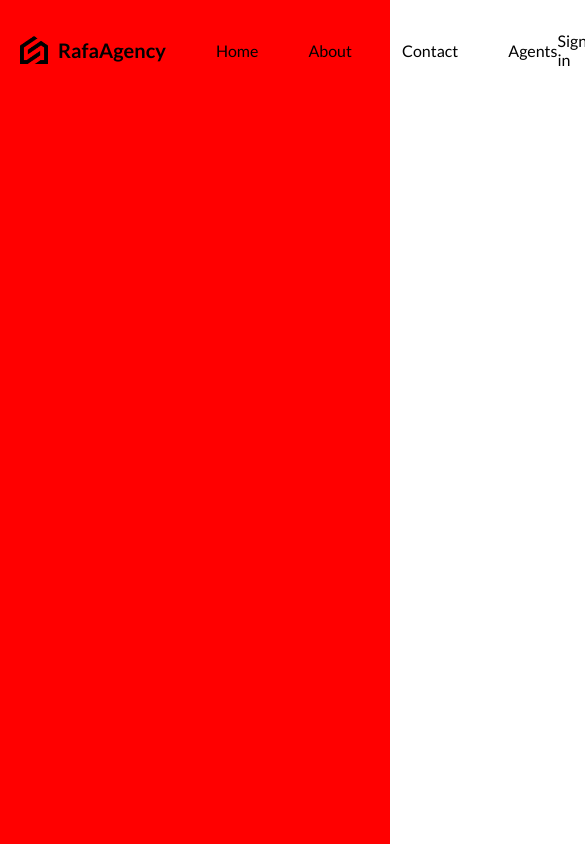
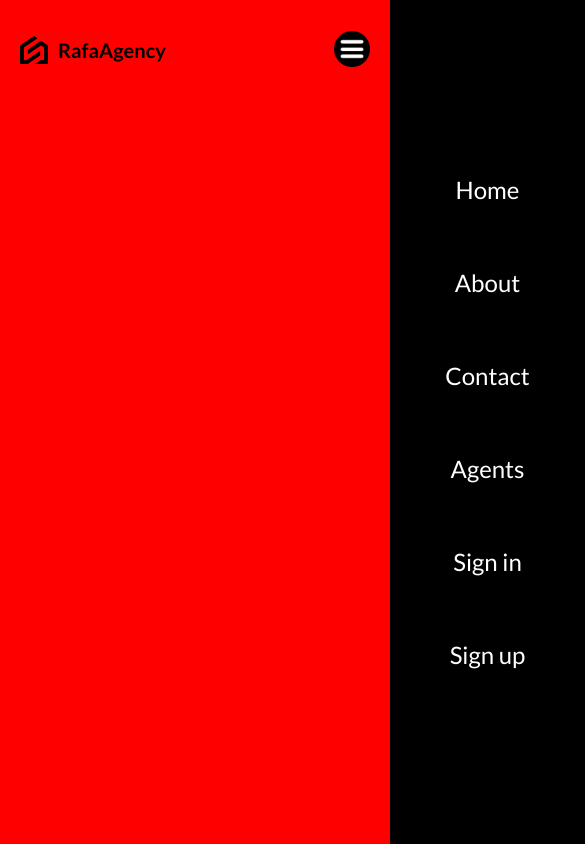
Before and after one commit to Rauf-pro/agency_app, a React (Vite) app in the folder client/: page /1 in a window 390 px wide. Shown: the top 844 px of the page, 585 px wide, since content can reach past the window. Built offline with nearby package versions, Linux system fonts and the light colour scheme.

Commit message:
add: responsive navbar menu

```diff
--- a/client/src/components/navbar.scss
+++ b/client/src/components/navbar.scss
@@ -1,8 +1,21 @@
+@import "../responsive.scss";
+
 nav {
     display: flex;
     justify-content: space-between;
     height: 100px;
     align-items: center;
+
+    a {
+        transition: all 0.4s ease;
+
+        @include sm {
+            display: none;
+        }
+        &:hover {
+            scale: 1.05;
+        }
+    }
 
     .left {
         flex: 3;
@@ -10,15 +23,23 @@ nav {
         align-items: center;
         gap: 50px;
 
-        .logo{
+        .logo {
             font-weight: bold;
             font-size: 20px;
             display: flex;
             align-items: center;
             gap: 10px;
 
-            img{
+            img {
                 width: 28px;
+            }
+            span {
+                @include md {
+                    display: none;
+                }
+                @include sm {
+                    display: initial;
+                }
             }
         }
     }
@@ -28,5 +49,60 @@ nav {
         display: flex;
         align-items: center;
         justify-content: flex-end;
+        background-color: #fcf5f3;
+        height: 100%;
+
+        @include md {
+            background-color: transparent;
+        }
+
+        a {
+            padding: 12px 24px;
+            margin: 20px;
+        }
+
+        .register {
+            background-color: #fece51;
+        }
+        .menuIcon {
+            display: none;
+            z-index: 999;
+
+            img {
+                width: 36px;
+                height: 36px;
+                cursor: pointer;
+            }
+
+            @include sm {
+                display: initial;
+            }
+        }
+        .menu {
+            position: absolute;
+            top: 0;
+            right: -50%;
+            background-color: black;
+            color: white;
+            height: 100vh;
+            width: 50%;
+            transition: all 1s ease;
+            display: flex;
+            flex-direction: column;
+            align-items: center;
+            justify-content: center;
+            font-size: 24px;
+
+
+            &.active{
+                right: 0;
+            }
+
+            @include sm {
+                a{
+                    display: initial;
+                }
+            }
+        }
     }
 }
--- a/client/src/components/navbar/Navbar.jsx
+++ b/client/src/components/navbar/Navbar.jsx
@@ -1,7 +1,8 @@
+import { useState } from "react";
 import "../navbar.scss";
-import { Link } from "react-router-dom";
 
 function Navbar() {
+  const [open, setOpen] = useState(false);
   return (
     <nav>
       <div className="left">
@@ -15,8 +16,25 @@ function Navbar() {
         <a href="/">Agents</a>
       </div>
       <div className="right">
-      <a href="/">Sign in</a>
-        <a href="/">Sign up</a>
+        <a href="/">Sign in</a>
+        <a href="/" className="register">
+          Sign up
+        </a>
+        <div className="menuIcon">
+          <img
+            src="/menu.png"
+            alt="menuIcon"
+            onClick={() => setOpen((prev) => !prev)}
+          />
+        </div>
+        <div className={open ? "menu active" : "menu"}>
+          <a href="/">Home</a>
+          <a href="/">About</a>
+          <a href="/">Contact</a>
+          <a href="/">Agents</a>
+          <a href="/">Sign in</a>
+          <a href="/">Sign up</a>
+        </div>
       </div>
     </nav>
   );
```
Also changed, not shown: 1 other file (tests, documents, lock files or other folders).
